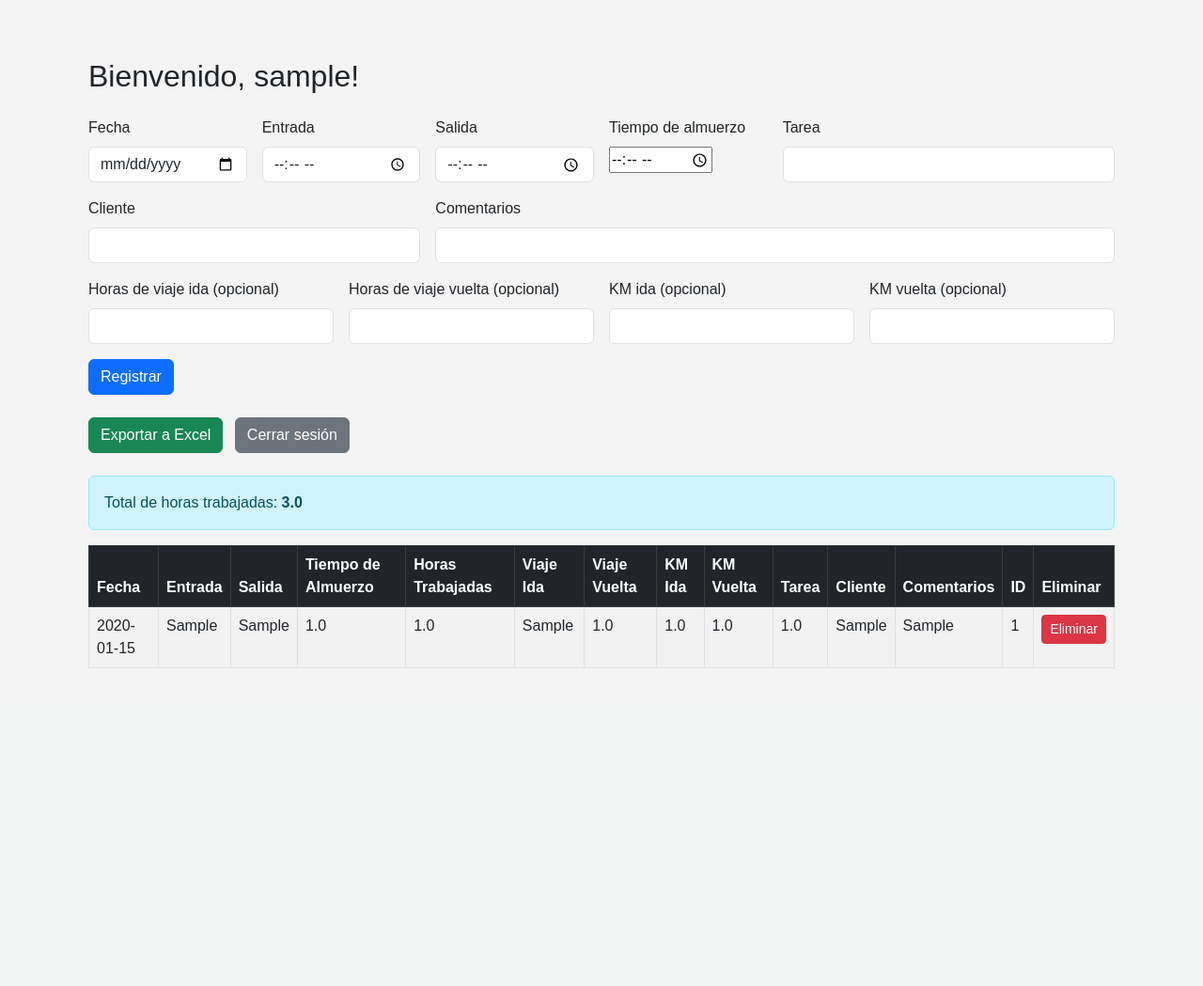
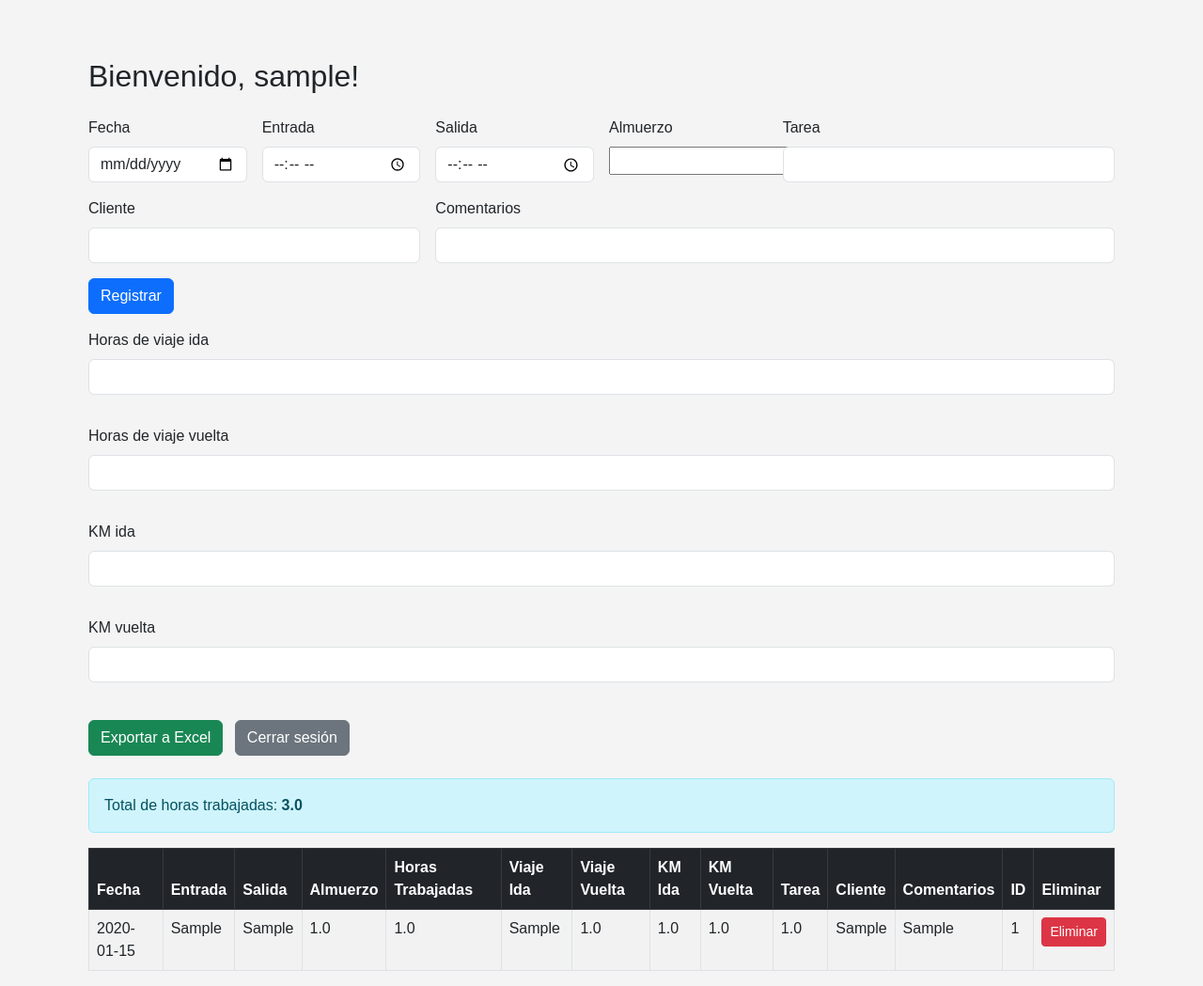
Before and after one commit to GUILLERMOWEB/Registro-de-Horas, a Flask app: page /dashboard in a window 1280 px wide. Shown: the part 56-1105 px from the top of the page at 94% size. Before the commit the page ends 767 px from the top, so only its background shows below. Run offline with Flask 3, Linux system fonts and the light colour scheme; the visitor is signed in with stand-in values (Sample User, id 1); tables that the repository leaves empty hold one stand-in row (values such as "Sample post").

Commit message:
Corrio Leyendas

```diff
--- a/templates/dashboard.html
+++ b/templates/dashboard.html
@@ -18,8 +18,8 @@
       <input type="time" name="salida" class="form-control" required>
     </div>
     <div class="col-md-2">
-      <label for="almuerzo" class="form-label">Tiempo de almuerzo</label>
-      <input type="time" id="almuerzo" name="almuerzo" step="60" required>
+      <label for="almuerzo" class="form-label">Almuerzo</label>
+      <input type="number" name="almuerzo" min="0" step="1" required>
     </div>
     <div class="col-md-4">
       <label for="tarea" class="form-label">Tarea</label>
@@ -33,26 +33,27 @@
       <label for="comentarios" class="form-label">Comentarios</label>
       <input type="text" name="comentarios" class="form-control">
     </div>
-
-    <div class="col-md-3">
-      <label for="viaje_ida" class="form-label">Horas de viaje ida (opcional)</label>
-      <input type="number" step="0.1" name="viaje_ida" class="form-control">
+    <div class="col-12">
+      <button type="submit" class="btn btn-primary">Registrar</button>
     </div>
-    <div class="col-md-3">
-      <label for="viaje_vuelta" class="form-label">Horas de viaje vuelta (opcional)</label>
-      <input type="number" step="0.1" name="viaje_vuelta" class="form-control">
-    </div>
-    <div class="col-md-3">
-      <label for="km_ida" class="form-label">KM ida (opcional)</label>
-      <input type="number" step="0.1" name="km_ida" class="form-control">
-    </div>
-    <div class="col-md-3">
-      <label for="km_vuelta" class="form-label">KM vuelta (opcional)</label>
-      <input type="number" step="0.1" name="km_vuelta" class="form-control">
+    <div class="mb-3">
+      <label for="viaje_ida" class="form-label">Horas de viaje ida</label>
+      <input type="number" step="0.01" class="form-control" name="viaje_ida" required>
     </div>
 
-    <div class="col-12">
-      <button type="submit" class="btn btn-primary">Registrar</button>
+    <div class="mb-3">
+      <label for="viaje_vuelta" class="form-label">Horas de viaje vuelta</label>
+      <input type="number" step="0.01" class="form-control" name="viaje_vuelta" required>
+    </div>
+
+    <div class="mb-3">
+      <label for="km_ida" class="form-label">KM ida</label>
+      <input type="number" step="0.01" class="form-control" name="km_ida" required>
+    </div>
+
+    <div class="mb-3">
+      <label for="km_vuelta" class="form-label">KM vuelta</label>
+      <input type="number" step="0.01" class="form-control" name="km_vuelta" required>
     </div>
 
   </form>
@@ -73,7 +74,7 @@
           <th>Fecha</th>
           <th>Entrada</th>
           <th>Salida</th>
-          <th>Tiempo de Almuerzo</th>
+          <th>Almuerzo</th>
           <th>Horas Trabajadas</th>
           <th>Viaje Ida</th>
           <th>Viaje Vuelta</th>
```
Also changed, not shown: templates/admin.html (+2 -26 lines).
